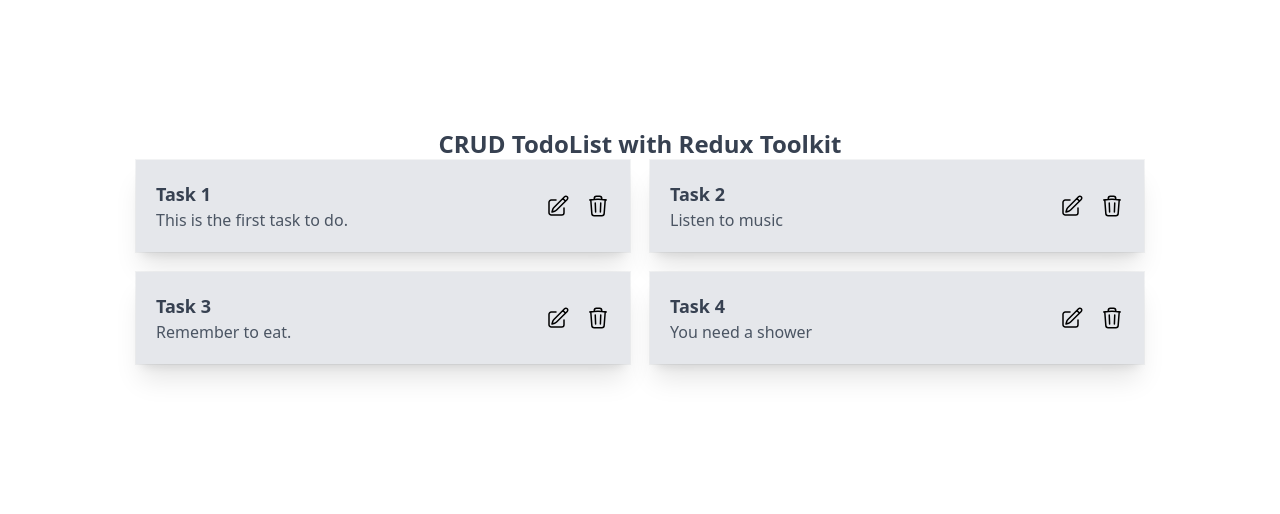
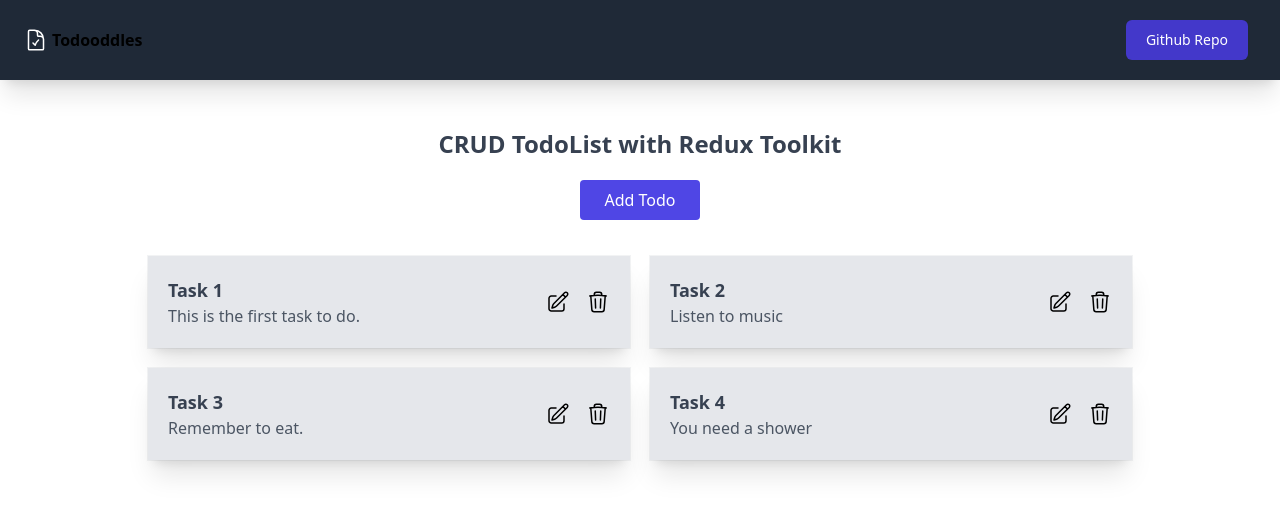
Before and after one commit to lisawagner/rtk-tailwind-todo, a React (Create React App) app: page / in a window 1280 px wide. Shown: the top 514 px of the page. Built offline with nearby package versions, Linux system fonts and the light colour scheme.

Commit message:
feat: add button, header & todolist scaffold

```diff
--- a/src/App.js
+++ b/src/App.js
@@ -1,12 +1,16 @@
 import React from 'react';
 import TodoList from './features/todos/TodoList';
+import Header from './components/Header';
 
 function App() {
   return (
-    <div className="container mx-auto px-2 max-w-5xl pt-10 md:pt-32">
-      <h1 className='text-center font-bold text-2xl text-gray-700'>CRUD TodoList with Redux Toolkit</h1>
-      <TodoList />
-    </div>
+    <>
+      <Header />
+      <div className="container mx-auto px-2 max-w-5xl pt-10 md:pt-12 md:px-5">
+        <TodoList />
+      </div>
+    </>
+
   );
 }
 
--- /dev/null
+++ b/src/components/Button.js
@@ -0,0 +1,11 @@
+const Button = ({ onClick, children }) => {
+  return (
+    <button className="bg-indigo-600 text-white py-2 px-6 my-5 rounded hover:bg-indigo-700"
+      onClick={onClick}
+    >
+      {children}
+    </button>
+  )
+}
+
+export default Button
--- /dev/null
+++ b/src/components/Header.js
@@ -0,0 +1,24 @@
+const Header = () => {
+  return (
+    <header>
+      <div className="px-4 lg:px-6 py-5 bg-gray-800 shadow-xl">
+        <div class="flex flex-wrap justify-between items-center mx-auto max-w-screen-xl">
+          <div className="flex items-center gap-x-1 xxs:gap-x-3">
+            <div className="h-6 sm:h-9 flex items-center">
+              <svg xmlns="http://www.w3.org/2000/svg" fill="none" viewBox="0 0 24 24" strokeWidth={1.5} stroke="white" className="w-6 h-6">
+              <path strokeLinecap="round" strokeLinejoin="round" d="M19.5 14.25v-2.625a3.375 3.375 0 00-3.375-3.375h-1.5A1.125 1.125 0 0113.5 7.125v-1.5a3.375 3.375 0 00-3.375-3.375H8.25M14.563 12a12.014 12.014 0 00-3.427 5.136L9 15m1.5-12.75H5.625c-.621 0-1.125.504-1.125 1.125v17.25c0 .621.504 1.125 1.125 1.125h12.75c.621 0 1.125-.504 1.125-1.125V11.25a9 9 0 00-9-9z" />
+              </svg>
+            </div>
+            <span className='self-center text-md xxs:text-lg font-semibold whitespace-nowrap dark:text-white'>Todooddles</span>
+          </div>
+          <div className="flex items-center">
+            <button className="text-white bg-indigo-700 hover:bg-indigo-800 focus:ring-4 focus:ring-indigo-300 font-medium rounded-md text-sm px-4 lg:px-5 py-2 lg:py-2.5 mr-2 dark:bg-indigo-600 dark:hover:bg-indigo-700 focus:outline-none dark:focus:ring-indigo-800">
+              Github Repo
+            </button>
+          </div>
+        </div>
+      </div>
+    </header>
+  )
+}
+export default Header
--- a/src/features/todos/TodoList.js
+++ b/src/features/todos/TodoList.js
@@ -1,3 +1,4 @@
+import Button from "../../components/Button"
 
 
 const TodoList = () => {
@@ -30,9 +31,15 @@
   ))
 
   return (
-    <div className="grid gap-5 md:grid-cols-2">
-      {todos.length ? renderCard() : <p className="text-center col-span-2 text-gray-700 font-semibold">No Todos</p>}
-    </div>
+    <>
+      <div className="flex flex-wrap flex-col xxs:flex-row justify-between text-center items-center mx-auto max-w-screen-xl mb-4">
+        <h1 className='font-bold text-2xl text-gray-700 '>CRUD TodoList with Redux Toolkit</h1>
+        <Button>Add Todo</Button>
+      </div>
+      <div className="grid gap-5 md:grid-cols-2">
+        {todos.length ? renderCard() : <p className="text-center col-span-2 text-gray-700 font-semibold">No Todos</p>}
+      </div>
+    </>
   )
 }
 export default TodoList
```
